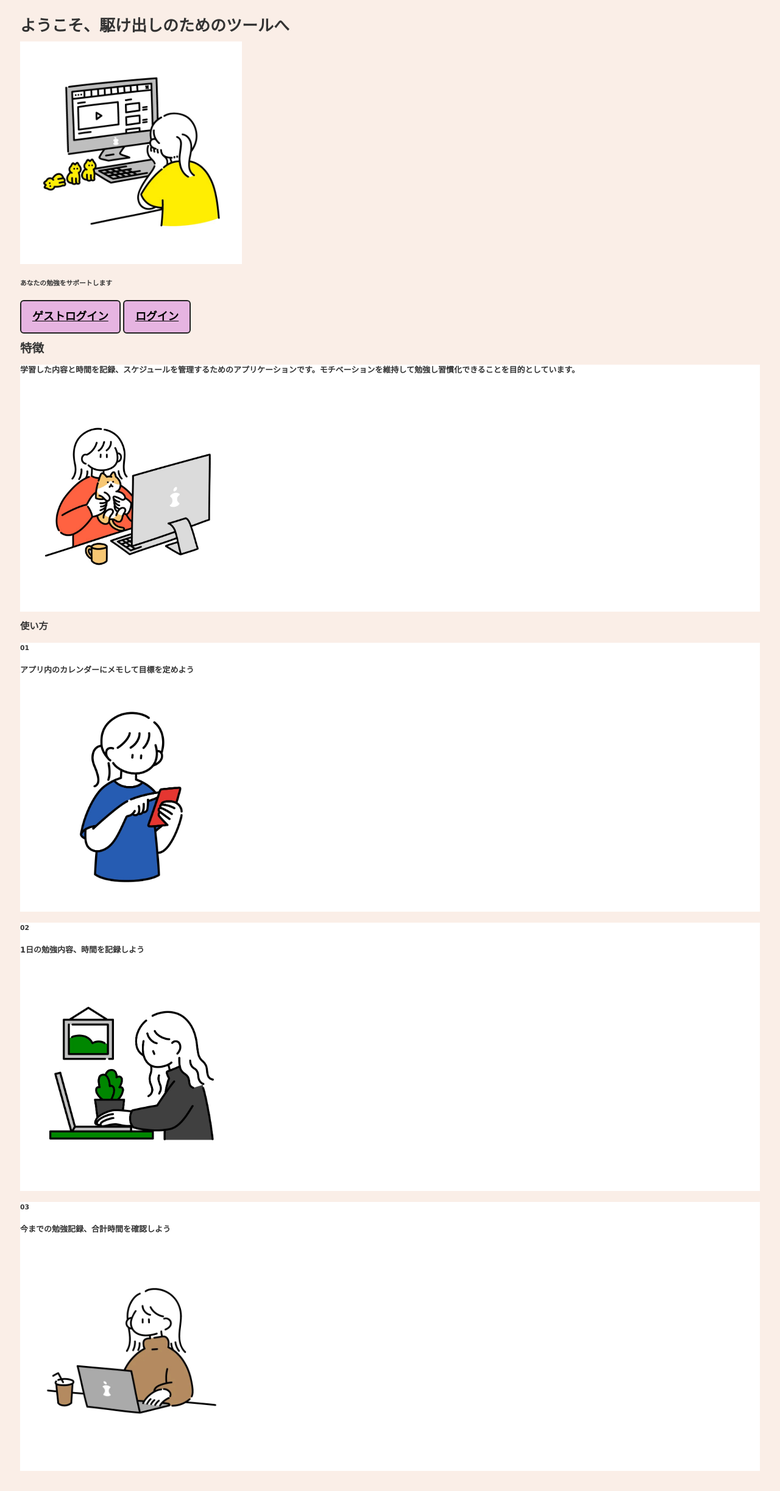
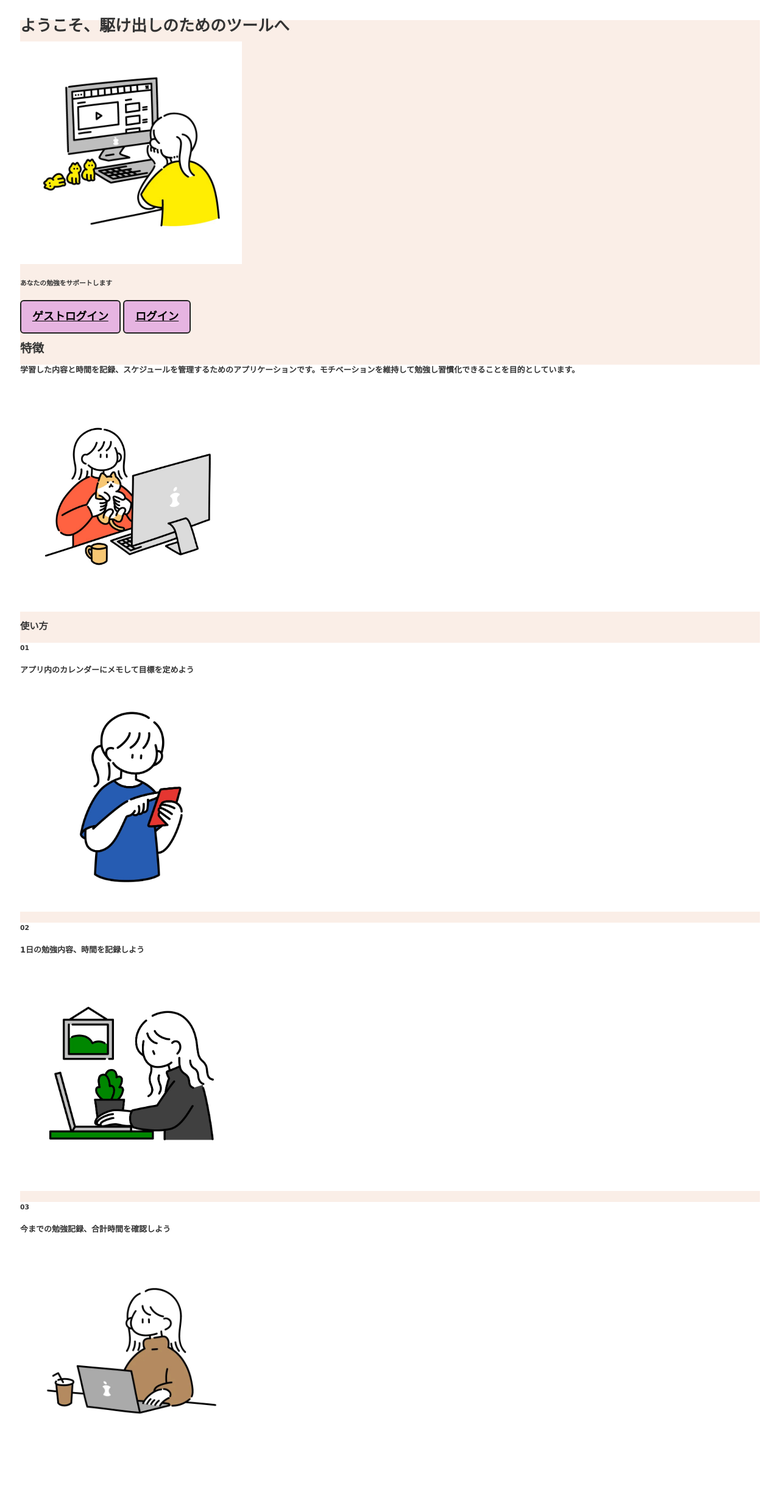
Before and after one commit to okabekaito/study_app, a Rails app: page / in a window 1280 px wide. Shown: the whole page at 61% size. Run offline with Rails 7, Linux system fonts and the light colour scheme; style sheets or scripts are compiled from the project's sources; some libraries are stand-ins or nearby versions.

Commit message:
backcolor

```diff
--- a/app/assets/stylesheets/application.css
+++ b/app/assets/stylesheets/application.css
@@ -24,6 +24,3 @@ a:visited {
   color: rgb(46, 93, 114);
   text-decoration: none;
 }
-body {
-  background-color: #faeee7;
-}
--- a/app/assets/stylesheets/hellos.scss
+++ b/app/assets/stylesheets/hellos.scss
@@ -1,6 +1,9 @@
 // Place all the styles related to the Hellos controller here.
 // They will automatically be included in application.css.
 // You can use Sass (SCSS) here: https://sass-lang.com/
+.hellos {
+  background-color: #faeee7;
+}
 
 .icon {
   width: 30%;
```
